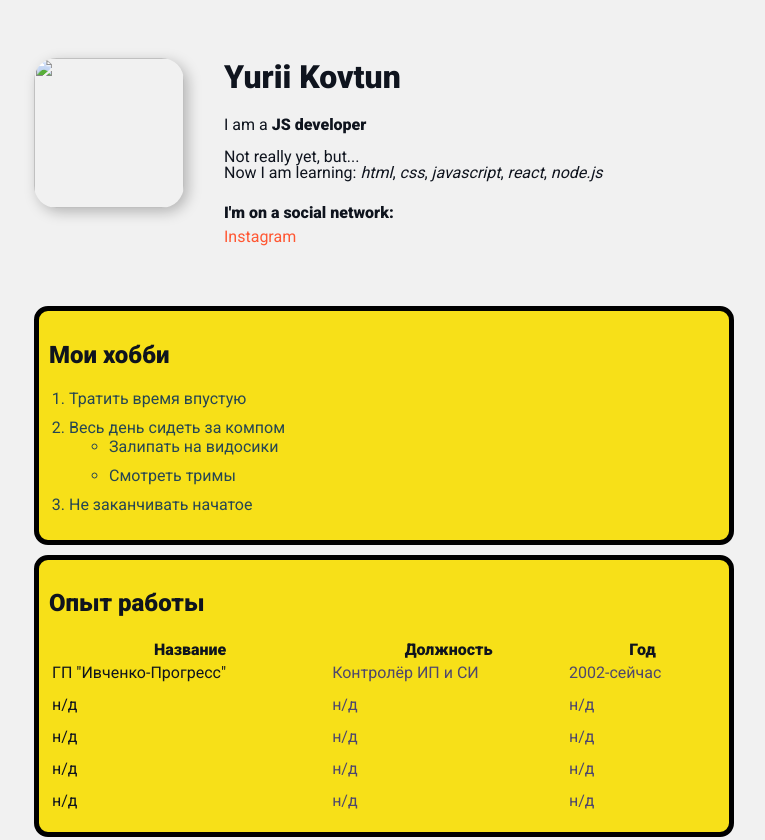
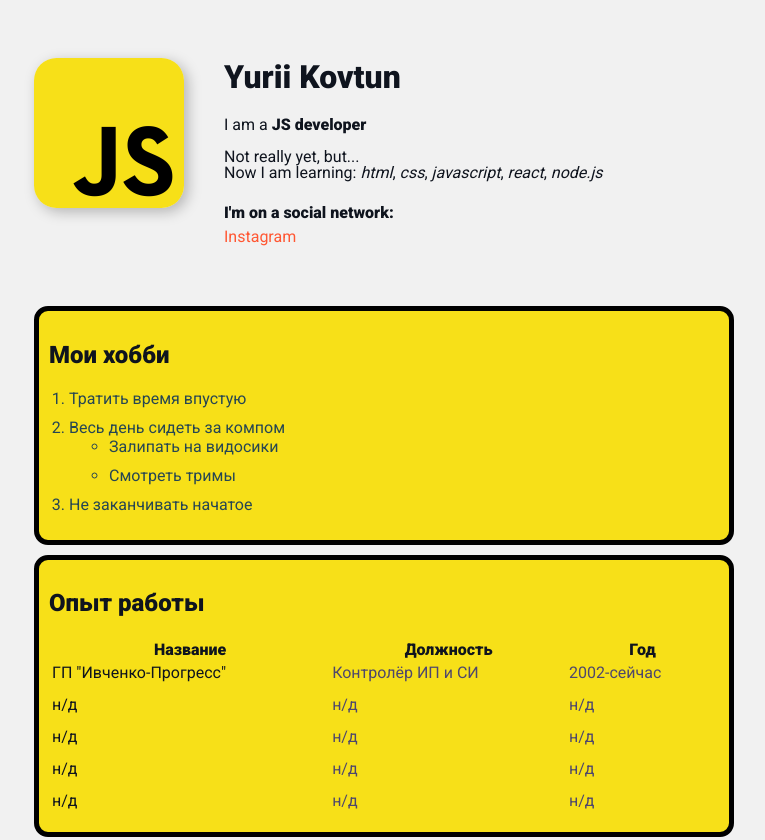
Before and after one commit to Yurchelago/resume, a plain HTML site: page index.html in a window 1280 px wide. Shown: the top 840 px of the page, without its empty margins (256-1021 px from the left). Drawn offline with Linux system fonts and the light colour scheme; the site is published under a folder, as on GitHub Pages, so addresses that start at the root find nothing.

Commit message:
Change path logo file

```diff
--- a/index.html
+++ b/index.html
@@ -12,7 +12,7 @@
 <body>
     <div class="container">
         <div class="info">
-            <img class="logo" src="/img/js.png" alt="">
+            <img class="logo" src="img/js.png" alt="">
             <div class="info-text">
                 <h1>Yurii Kovtun</h1>
                 <p>I am a <strong>JS developer</strong></p>
```
